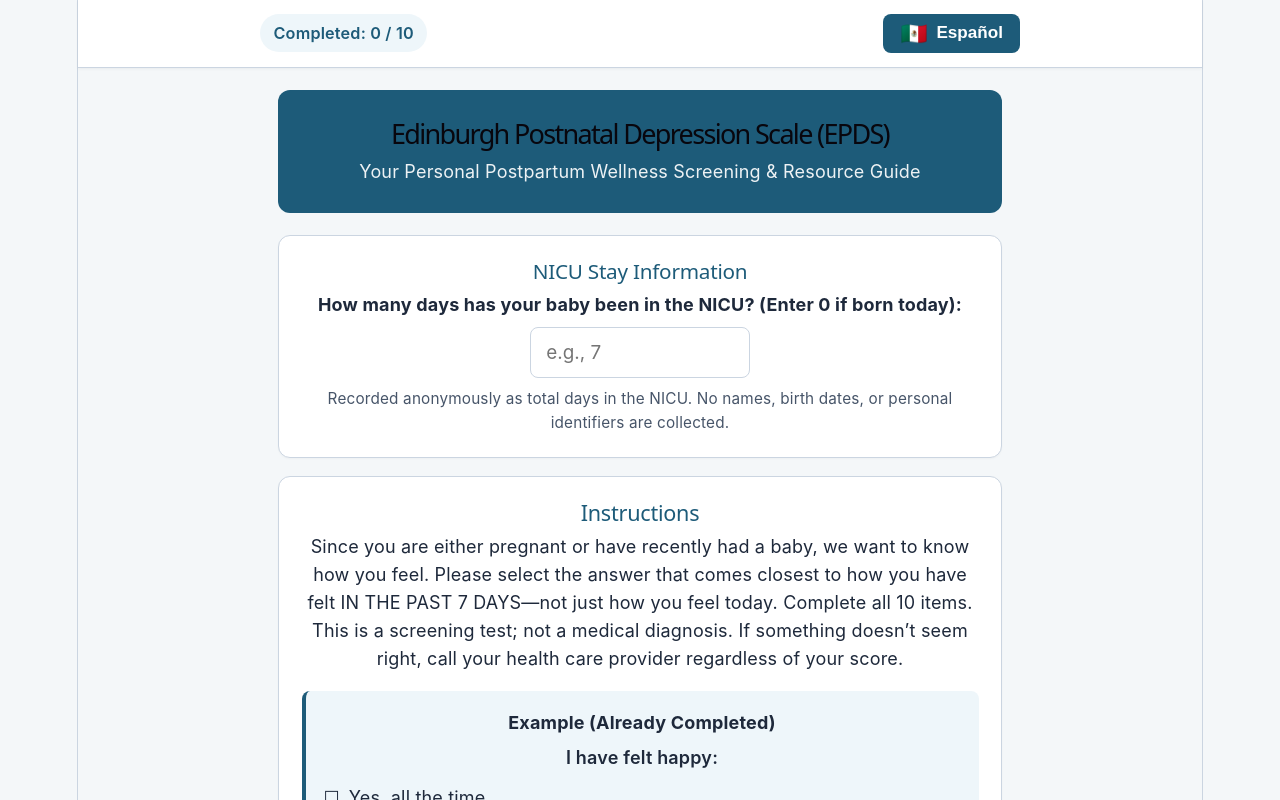
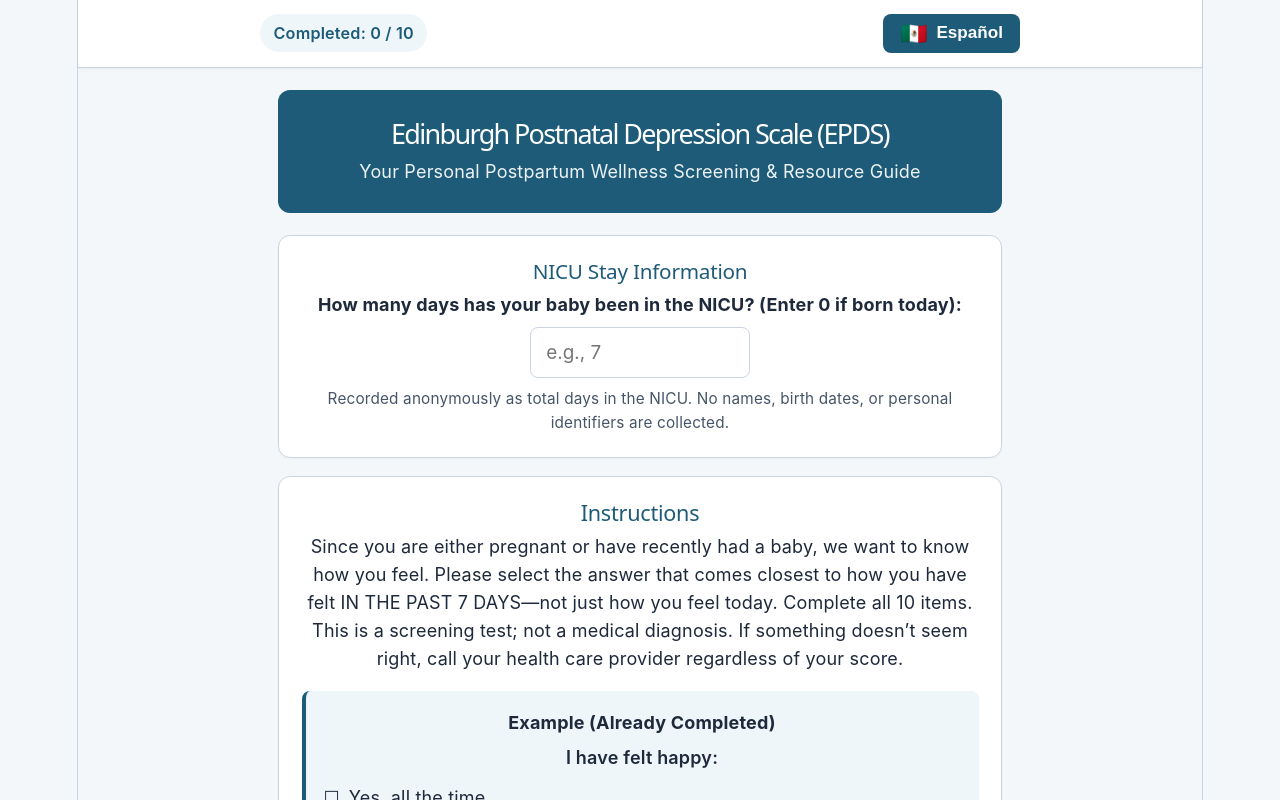
Before and after one commit to kingdomappsolutions/EPDSScreeningTool, a React (Vite) app: page / in a window 1280 px wide. Shown: the top 800 px of the page. Built offline with nearby package versions, Linux system fonts and the light colour scheme.

Commit message:
Updated H2 color

```diff
--- a/src/index.css
+++ b/src/index.css
@@ -71,7 +71,7 @@ h1,
 h2 {
     font-family: var(--heading);
     font-weight: 500;
-    color: var(--text-h);
+    /*color: var(--text-h);*/
 }
 
 h1 {
```
